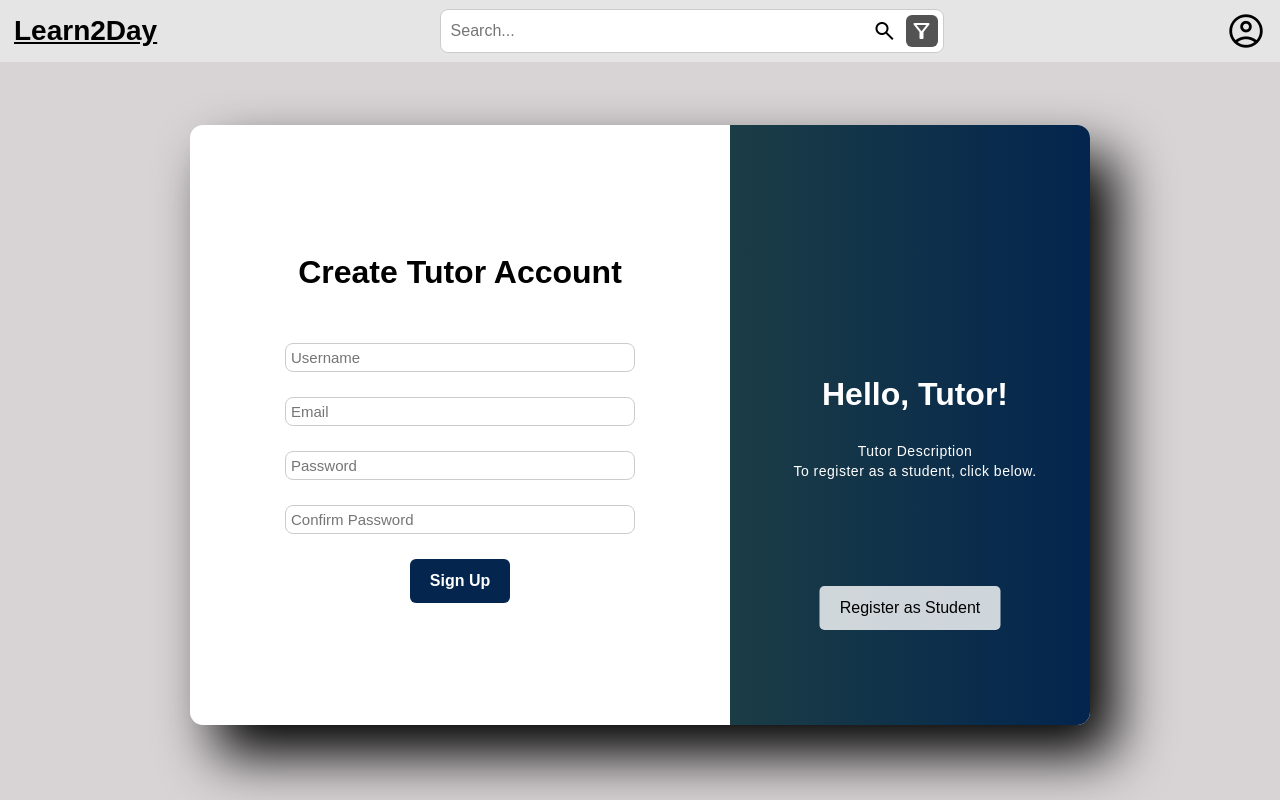
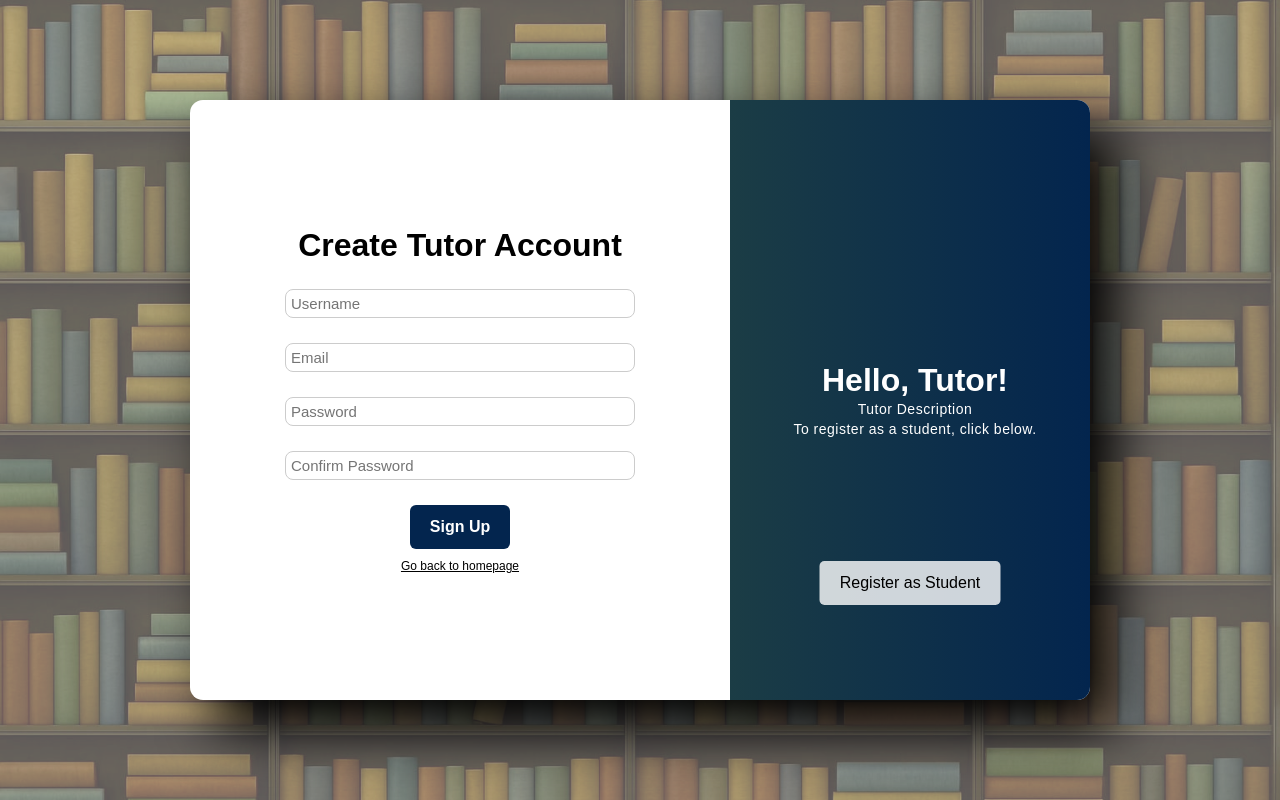
Before and after one commit to TM-1-3/Learn2Day, a PHP site: page /register_page.php in a window 1280 px wide. Run offline with PHP 8.4, Linux system fonts and the light colour scheme; data that the repository does not hold is empty.

Commit message:
fix register page and name of some files

```diff
--- a/src/create_profile.php
+++ b/src/create_profile.php
@@ -161,8 +161,8 @@ $_SESSION['csrf_token'] = bin2hex(random_bytes(32));
         <meta charset="UTF-8">
         <meta name="viewport" content="width=device-width, initial-scale=1.0">
         <title>Create Profile</title>
-        <link rel="stylesheet" href="styles/createprofile_style.css">
-        <link rel="stylesheet" href="styles/index_style.css">
+        <link rel="stylesheet" href="styles/createprofile.css">
+        <link rel="stylesheet" href="styles/index.css">
         <link rel="stylesheet" href="https://fonts.googleapis.com/css2?family=Material+Symbols+Outlined" />
     </head>
     <header class="header">
--- a/src/index.php
+++ b/src/index.php
@@ -30,7 +30,7 @@ $tutors = $stmt->fetchAll();
     <meta charset="UTF-8">
     <title>Learn2Day</title>
     <meta name="viewport" content="width=device-width, initial-scale=1.0">
-    <link rel="stylesheet" href="styles/index_style.css">
+    <link rel="stylesheet" href="styles/index.css">
     <link rel="stylesheet" href="https://fonts.googleapis.com/css2?family=Material+Symbols+Outlined" />
 </head>
 <body>
--- a/src/profile.php
+++ b/src/profile.php
@@ -58,7 +58,7 @@ if ($user->type === 'TUTOR') {
     <meta name="viewport" content="width=device-width, initial-scale=1.0">
     <title><?= htmlspecialchars($profile->name) ?>'s Profile</title>
     <link rel="stylesheet" href="styles/profile.css">
-    <link rel="stylesheet" href="styles/index_style.css">
+    <link rel="stylesheet" href="styles/index.css">
     <link rel="stylesheet" href="https://fonts.googleapis.com/css2?family=Material+Symbols+Outlined" />
 </head>
 <header class="header">
--- a/src/register_page.php
+++ b/src/register_page.php
@@ -13,58 +13,11 @@
     <meta charset="UTF-8">
     <title>Registration</title>
     <meta name="viewport" content="width=device-width, initial-scale=1.0">
-    <link rel="stylesheet" href="styles/index_style.css">
-    <link rel="stylesheet" href="styles/register_style.css">
+    <link rel="stylesheet" href="styles/register.css">
     <link rel="stylesheet" href="https://fonts.googleapis.com/css2?family=Material+Symbols+Outlined" />
 </head>
-<header class="header">
-        <div class="site-name">
-            <a href="/" class="main-page">Learn2Day</a>
-        </div>
-        <div class="search-bar">
-            <input type="text" placeholder="Search..." />
-            <button class="search-button">
-                <span class="material-symbols-outlined">search</span>
-            </button>
-            <button class="filter-button">
-                <span class="material-symbols-outlined">filter_alt</span>
-            </button>
-        </div>
-        <div class="access-profile">
-            <?php if ($isLoggedIn): ?>
-                <?php $user = $session->getUser(); ?>
-                <button id="profile-button">
-                    <span class="material-symbols-outlined">account_circle</span>
-                    <?= htmlspecialchars($user->username) ?>
-                </button>
-                <div id="profile-inner" class="profile">
-                    <form action="actions/logout.php" method="post" class="logout-popup">
-                        <a href='/profile.php?id=<?= $user->id ?>' class="viewprofile-btn">View Profile</a>
-                        <hr size="18">
-                        <button type="submit" class="logout-btn">Log Out</button>
-                    </form>
-                </div>
-            <?php else: ?>
-                <button id="profile-button">
-                    <span class="material-symbols-outlined">account_circle</span>
-                </button>
-                <div id="profile-inner" class="profile">
-                    <form action="/actions/login.php" method="post" class="login-popup">
-                        <input type="text" name="username" placeholder="Username" required />
-                        <input type="password" name="password" placeholder="Password" required />
-                        <button type="submit" class="login-btn">Log In</button>
-                        <div class="divider">or</div>
-                        <a href='/register_page.php'><button type="button" class="signup-btn">Sign Up</button></a>
-                        <?php if ($loginError): ?>
-                            <div class="error-message">Invalid username or password</div>
-                        <?php endif; ?>
-                        <a href="#" class="reset-link">Reset your password</a>
-                    </form>
-                </div>
-            <?php endif; ?>
-        </div>
-    </header>
 <body>
+    <div class="background-image"></div>
     <div class="container" id="container">
         <?php if ($error): ?>
             <div class="error-message"><?= $error ?></div>
@@ -79,6 +32,7 @@
                 <div class="password"><input type="password" name="password" placeholder="Password" required /></div>
                 <div class="confirm-password"><input type="password" name="confirm_password" placeholder="Confirm Password" required /></div>
                 <button type="submit" class="T_signUp">Sign Up</button>
+                <a href="index.php" class="homepage">Go back to homepage</a>
             </form>
         </div>
 
@@ -91,6 +45,7 @@
                 <div class="password"><input type="password" name="password" placeholder="Password" required /></div>
                 <div class="confirm-password"><input type="password" name="confirm_password" placeholder="Confirm Password" required /></div>
                 <button type="submit" class="S_signUp">Sign Up</button>
+                <a href="index.php" class="homepage">Go back to homepage</a>
             </form>
         </div>
 
@@ -117,6 +72,5 @@
         </div>
     </div>
     <script src="scripts/register_script.js"></script>
-    <script src="scripts/index_script.js"></script>
 </body>
 </html>
--- a/src/styles/register_style.css
+++ b/src/styles/register.css
@@ -6,10 +6,23 @@
 
 body {
     height: 100vh;
-    background: #D8D4D5;
     display: grid;
     place-content: center;
     font-family: Arial, sans-serif;
+}
+
+.background-image {
+    position: fixed;
+    top: 0;
+    left: 0;
+    width: 100vw;
+    height: 100vh;
+    background-image: url('../images/background.jpg');
+    background-size: cover;
+    background-position: center;
+    opacity: 0.65;
+    z-index: 0;
+    filter: hue-rotate(20deg) saturate(70%) brightness(90%);
 }
 
 .container {
@@ -53,7 +66,6 @@ h1 {
 
 .user,
 .email,
-.phone-number,
 .password,
 .confirm-password {
     display: flex;
@@ -68,7 +80,6 @@ h1 {
 
 .user input,
 .email input,
-.phone-number input,
 .password input,
 .confirm-password input {
     border: none;
@@ -102,6 +113,12 @@ p {
 
 .T_signUp {
     background-color: #03254E;
+}
+
+.homepage {
+    margin-top: 10px;
+    font-size: 12px;
+    color: black;
 }
 
 .overlay-button {
```
Also changed, not shown: src/images/background.jpg (added), src/styles/createprofile.css (renamed from src/styles/createprofile_style.css), src/styles/index.css (renamed from src/styles/index_style.css), src/styles/student.css (renamed from src/styles/style_student.css), src/styles/tutor.css (renamed from src/styles/style_tutor.css).
